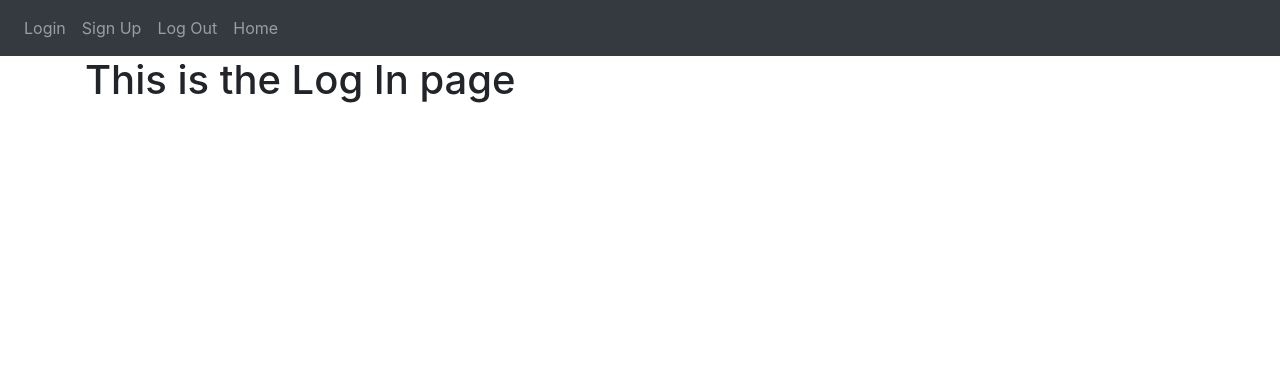
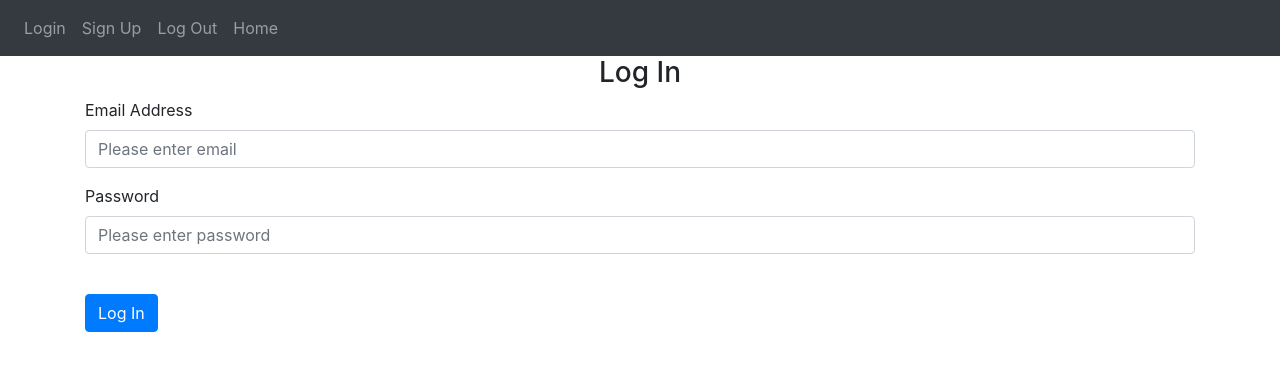
Before and after one commit to Maddy400/PETR2140, a Flask app: page /login in a window 1280 px wide. Shown: the top 371 px of the page. Run offline with Flask 3, Linux system fonts and the light colour scheme; some libraries are stand-ins or nearby versions.

Commit message:
Create Log In form

```diff
--- a/Website/templates/login.html
+++ b/Website/templates/login.html
@@ -1,6 +1,18 @@
 {%extends "base.html"%} {% block title %}Log In{% endblock %}
 
 {%block content%}
-<h1>This is the Log In page</h1>
+<form method="POST">
+    <h3 align="center">Log In</h3>
+    <div class="form-group">
+        <label for="email">Email Address</label>
+        <input type="email" class="form-control" id="email" name="email" placeholder="Please enter email"/>
+    </div>
+    <div class="form-group">
+        <label for="password">Password</label>
+        <input type="password" class="form-control" id="password" name="password" placeholder="Please enter password"/>
+    </div>
 
+    <br />
+    <button type="submit" class="btn btn-primary">Log In</button>
+</form>
 {%endblock%}
```
